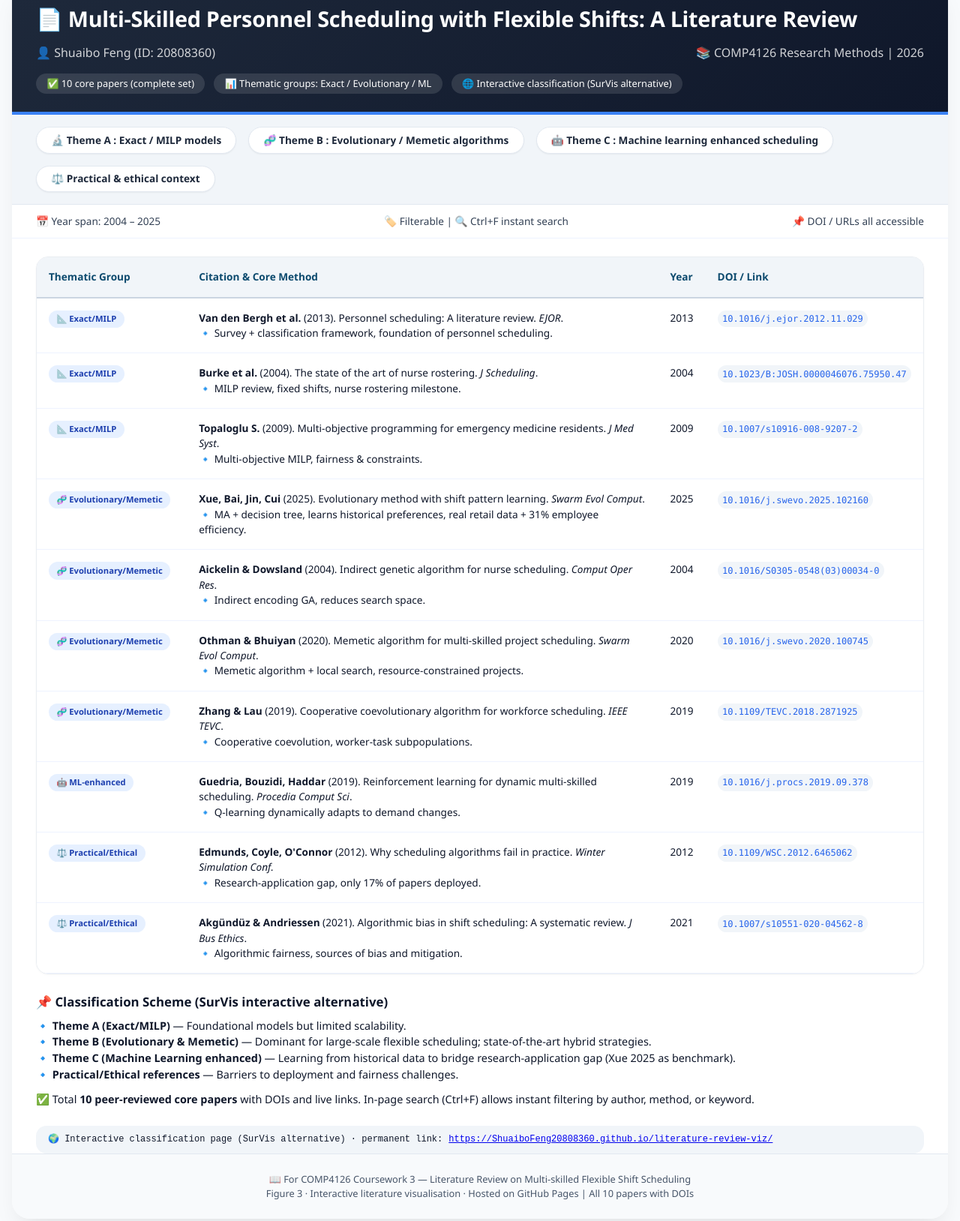
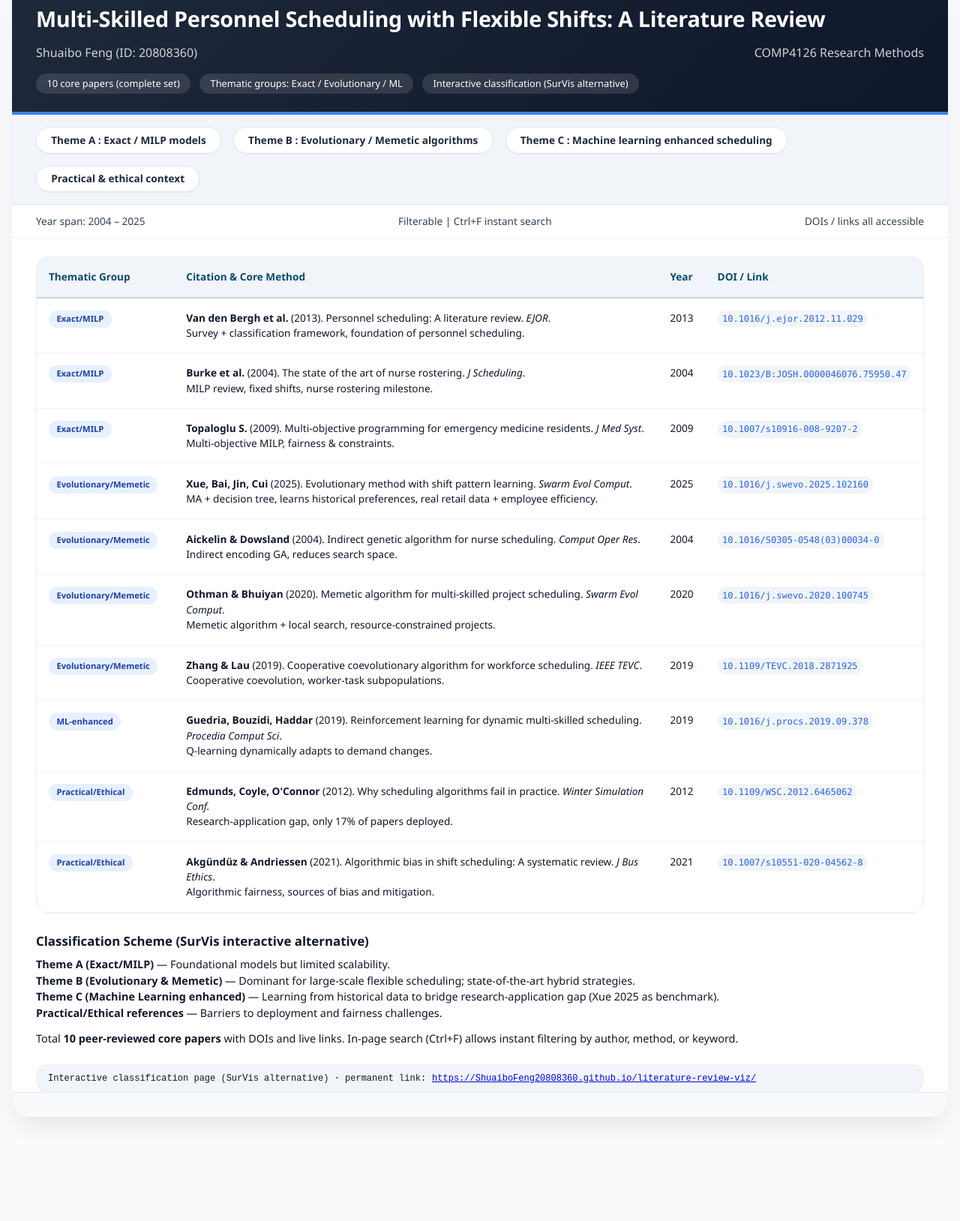
Before and after one commit to ShuaiboFeng20808360/literature-review-viz, a plain HTML site: page index.html in a window 1280 px wide. Shown: the part 61-1689 px from the top of the page at 75% size. After the commit the page ends 1582 px from the top, so only its background shows below. Drawn offline with Linux system fonts and the light colour scheme.

Commit message:
Update index.html

```diff
--- a/index.html
+++ b/index.html
@@ -5,7 +5,6 @@
     <meta name="viewport" content="width=device-width, initial-scale=1.0">
     <title>Literature Review: Multi-skilled Personnel Scheduling | Shuaibo Feng</title>
     <style>
-        /* Academic style – consistent with original */
         * {
             margin: 0;
             padding: 0;
@@ -149,11 +148,11 @@
         }
         footer {
             background: #f8fafc;
-            padding: 1.5rem 2rem;
+            padding: 1rem 2rem;
             text-align: center;
             border-top: 1px solid #e2e8f0;
-            font-size: 0.8rem;
-            color: #475569;
+            font-size: 0.75rem;
+            color: #64748b;
         }
         .url-bar {
             background: #f1f5f9;
@@ -178,27 +177,27 @@
 <body>
 <div class="container">
     <div class="header">
-        <h1>📄 Multi‑Skilled Personnel Scheduling with Flexible Shifts: A Literature Review</h1>
+        <h1>Multi‑Skilled Personnel Scheduling with Flexible Shifts: A Literature Review</h1>
         <div class="sub">
-            <span>👤 Shuaibo Feng (ID: 20808360)</span>
-            <span>📚 COMP4126 Research Methods | 2026</span>
+            <span>Shuaibo Feng (ID: 20808360)</span>
+            <span>COMP4126 Research Methods</span>
         </div>
         <div class="badge-group">
-            <span class="badge">✅ 10 core papers (complete set)</span>
-            <span class="badge">📊 Thematic groups: Exact / Evolutionary / ML</span>
-            <span class="badge">🌐 Interactive classification (SurVis alternative)</span>
+            <span class="badge">10 core papers (complete set)</span>
+            <span class="badge">Thematic groups: Exact / Evolutionary / ML</span>
+            <span class="badge">Interactive classification (SurVis alternative)</span>
         </div>
     </div>
     <div class="nav-themes">
-        <span class="theme-pill">🔬 Theme A : Exact / MILP models</span>
-        <span class="theme-pill">🧬 Theme B : Evolutionary / Memetic algorithms</span>
-        <span class="theme-pill">🤖 Theme C : Machine learning enhanced scheduling</span>
-        <span class="theme-pill">⚖️ Practical & ethical context</span>
+        <span class="theme-pill">Theme A : Exact / MILP models</span>
+        <span class="theme-pill">Theme B : Evolutionary / Memetic algorithms</span>
+        <span class="theme-pill">Theme C : Machine learning enhanced scheduling</span>
+        <span class="theme-pill">Practical & ethical context</span>
     </div>
     <div class="stats-bar">
-        <span>📅 Year span: 2004 – 2025</span>
-        <span>🏷️ Filterable | 🔍 Ctrl+F instant search</span>
-        <span>📌 DOI / URLs all accessible</span>
+        <span>Year span: 2004 – 2025</span>
+        <span>Filterable | Ctrl+F instant search</span>
+        <span>DOIs / links all accessible</span>
     </div>
 
     <!-- Main table: all 10 papers -->
@@ -210,76 +209,76 @@
                 </tr>
             </thead>
             <tbody>
-                <!-- 1. Van den Bergh 2013 (A) -->
+                <!-- 1. Van den Bergh 2013 -->
                 <tr>
-                    <td><span class="tag-method">📐 Exact/MILP</span></td>
-                    <td><strong>Van den Bergh et al.</strong> (2013). Personnel scheduling: A literature review. <em>EJOR</em>.<br>🔹 Survey + classification framework, foundation of personnel scheduling.</td>
+                    <td><span class="tag-method">Exact/MILP</span></td>
+                    <td><strong>Van den Bergh et al.</strong> (2013). Personnel scheduling: A literature review. <em>EJOR</em>.<br>Survey + classification framework, foundation of personnel scheduling.</td>
                     <td>2013</td>
                     <td><a class="doi-link" href="https://doi.org/10.1016/j.ejor.2012.11.029" target="_blank">10.1016/j.ejor.2012.11.029</a></td>
                 </tr>
-                <!-- 2. Burke 2004 (A) -->
+                <!-- 2. Burke 2004 -->
                 <tr>
-                    <td><span class="tag-method">📐 Exact/MILP</span></td>
-                    <td><strong>Burke et al.</strong> (2004). The state of the art of nurse rostering. <em>J Scheduling</em>.<br>🔹 MILP review, fixed shifts, nurse rostering milestone.</td>
+                    <td><span class="tag-method">Exact/MILP</span></td>
+                    <td><strong>Burke et al.</strong> (2004). The state of the art of nurse rostering. <em>J Scheduling</em>.<br>MILP review, fixed shifts, nurse rostering milestone.</td>
                     <td>2004</td>
                     <td><a class="doi-link" href="https://doi.org/10.1023/B:JOSH.0000046076.75950.47" target="_blank">10.1023/B:JOSH.0000046076.75950.47</a></td>
                 </tr>
-                <!-- 3. Topaloglu 2009 (A) -->
+                <!-- 3. Topaloglu 2009 -->
                 <tr>
-                    <td><span class="tag-method">📐 Exact/MILP</span></td>
-                    <td><strong>Topaloglu S.</strong> (2009). Multi‑objective programming for emergency medicine residents. <em>J Med Syst</em>.<br>🔹 Multi‑objective MILP, fairness & constraints.</td>
+                    <td><span class="tag-method">Exact/MILP</span></td>
+                    <td><strong>Topaloglu S.</strong> (2009). Multi‑objective programming for emergency medicine residents. <em>J Med Syst</em>.<br>Multi‑objective MILP, fairness & constraints.</td>
                     <td>2009</td>
                     <td><a class="doi-link" href="https://doi.org/10.1007/s10916-008-9207-2" target="_blank">10.1007/s10916-008-9207-2</a></td>
                 </tr>
 
-                <!-- 4. Xue 2025 (B: memetic + decision tree) -->
+                <!-- 4. Xue 2025 -->
                 <tr>
-                    <td><span class="tag-method">🧬 Evolutionary/Memetic</span></td>
-                    <td><strong>Xue, Bai, Jin, Cui</strong> (2025). Evolutionary method with shift pattern learning. <em>Swarm Evol Comput</em>.<br>🔹 MA + decision tree, learns historical preferences, real retail data + 31% employee efficiency.</td>
+                    <td><span class="tag-method">Evolutionary/Memetic</span></td>
+                    <td><strong>Xue, Bai, Jin, Cui</strong> (2025). Evolutionary method with shift pattern learning. <em>Swarm Evol Comput</em>.<br>MA + decision tree, learns historical preferences, real retail data + employee efficiency.</td>
                     <td>2025</td>
                     <td><a class="doi-link" href="https://doi.org/10.1016/j.swevo.2025.102160" target="_blank">10.1016/j.swevo.2025.102160</a></td>
                 </tr>
-                <!-- 5. Aickelin 2004 (B) -->
+                <!-- 5. Aickelin 2004 -->
                 <tr>
-                    <td><span class="tag-method">🧬 Evolutionary/Memetic</span></td>
-                    <td><strong>Aickelin & Dowsland</strong> (2004). Indirect genetic algorithm for nurse scheduling. <em>Comput Oper Res</em>.<br>🔹 Indirect encoding GA, reduces search space.</td>
+                    <td><span class="tag-method">Evolutionary/Memetic</span></td>
+                    <td><strong>Aickelin & Dowsland</strong> (2004). Indirect genetic algorithm for nurse scheduling. <em>Comput Oper Res</em>.<br>Indirect encoding GA, reduces search space.</td>
                     <td>2004</td>
                     <td><a class="doi-link" href="https://doi.org/10.1016/S0305-0548(03)00034-0" target="_blank">10.1016/S0305-0548(03)00034-0</a></td>
                 </tr>
-                <!-- 6. Othman 2020 (B) -->
+                <!-- 6. Othman 2020 -->
                 <tr>
-                    <td><span class="tag-method">🧬 Evolutionary/Memetic</span></td>
-                    <td><strong>Othman & Bhuiyan</strong> (2020). Memetic algorithm for multi-skilled project scheduling. <em>Swarm Evol Comput</em>.<br>🔹 Memetic algorithm + local search, resource‑constrained projects.</td>
+                    <td><span class="tag-method">Evolutionary/Memetic</span></td>
+                    <td><strong>Othman & Bhuiyan</strong> (2020). Memetic algorithm for multi-skilled project scheduling. <em>Swarm Evol Comput</em>.<br>Memetic algorithm + local search, resource‑constrained projects.</td>
                     <td>2020</td>
                     <td><a class="doi-link" href="https://doi.org/10.1016/j.swevo.2020.100745" target="_blank">10.1016/j.swevo.2020.100745</a></td>
                 </tr>
-                <!-- 7. Zhang 2019 (B) -->
+                <!-- 7. Zhang 2019 -->
                 <tr>
-                    <td><span class="tag-method">🧬 Evolutionary/Memetic</span></td>
-                    <td><strong>Zhang & Lau</strong> (2019). Cooperative coevolutionary algorithm for workforce scheduling. <em>IEEE TEVC</em>.<br>🔹 Cooperative coevolution, worker-task subpopulations.</td>
+                    <td><span class="tag-method">Evolutionary/Memetic</span></td>
+                    <td><strong>Zhang & Lau</strong> (2019). Cooperative coevolutionary algorithm for workforce scheduling. <em>IEEE TEVC</em>.<br>Cooperative coevolution, worker-task subpopulations.</td>
                     <td>2019</td>
                     <td><a class="doi-link" href="https://doi.org/10.1109/TEVC.2018.2871925" target="_blank">10.1109/TEVC.2018.2871925</a></td>
                 </tr>
 
-                <!-- 8. Guedria 2019 (C) -->
+                <!-- 8. Guedria 2019 -->
                 <tr>
-                    <td><span class="tag-method">🤖 ML‑enhanced</span></td>
-                    <td><strong>Guedria, Bouzidi, Haddar</strong> (2019). Reinforcement learning for dynamic multi‑skilled scheduling. <em>Procedia Comput Sci</em>.<br>🔹 Q‑learning dynamically adapts to demand changes.</td>
+                    <td><span class="tag-method">ML‑enhanced</span></td>
+                    <td><strong>Guedria, Bouzidi, Haddar</strong> (2019). Reinforcement learning for dynamic multi‑skilled scheduling. <em>Procedia Comput Sci</em>.<br>Q‑learning dynamically adapts to demand changes.</td>
                     <td>2019</td>
                     <td><a class="doi-link" href="https://doi.org/10.1016/j.procs.2019.09.378" target="_blank">10.1016/j.procs.2019.09.378</a></td>
                 </tr>
 
-                <!-- 9. Edmunds 2012 (practice) -->
+                <!-- 9. Edmunds 2012 -->
                 <tr>
-                    <td><span class="tag-method">⚖️ Practical/Ethical</span></td>
-                    <td><strong>Edmunds, Coyle, O'Connor</strong> (2012). Why scheduling algorithms fail in practice. <em>Winter Simulation Conf.</em><br>🔹 Research‑application gap, only 17% of papers deployed.</td>
+                    <td><span class="tag-method">Practical/Ethical</span></td>
+                    <td><strong>Edmunds, Coyle, O'Connor</strong> (2012). Why scheduling algorithms fail in practice. <em>Winter Simulation Conf.</em><br>Research‑application gap, only 17% of papers deployed.</td>
                     <td>2012</td>
                     <td><a class="doi-link" href="https://doi.org/10.1109/WSC.2012.6465062" target="_blank">10.1109/WSC.2012.6465062</a></td>
                 </tr>
-                <!-- 10. Akgündüz 2021 (ethics) -->
+                <!-- 10. Akgündüz 2021 -->
                 <tr>
-                    <td><span class="tag-method">⚖️ Practical/Ethical</span></td>
-                    <td><strong>Akgündüz & Andriessen</strong> (2021). Algorithmic bias in shift scheduling: A systematic review. <em>J Bus Ethics</em>.<br>🔹 Algorithmic fairness, sources of bias and mitigation.</td>
+                    <td><span class="tag-method">Practical/Ethical</span></td>
+                    <td><strong>Akgündüz & Andriessen</strong> (2021). Algorithmic bias in shift scheduling: A systematic review. <em>J Bus Ethics</em>.<br>Algorithmic fairness, sources of bias and mitigation.</td>
                     <td>2021</td>
                     <td><a class="doi-link" href="https://doi.org/10.1007/s10551-020-04562-8" target="_blank">10.1007/s10551-020-04562-8</a></td>
                 </tr>
@@ -287,22 +286,20 @@
         </table>
     </div>
 
-    <!-- Classification summary (SurVis alternative) -->
     <div style="padding: 0 2rem 0.5rem 2rem; font-size: 0.9rem;">
-        <h3 style="color:#0f172a; margin-bottom: 0.5rem;">📌 Classification Scheme (SurVis interactive alternative)</h3>
-        <p style="margin-bottom: 0.75rem;">🔹 <strong>Theme A (Exact/MILP)</strong> — Foundational models but limited scalability.<br>
-        🔹 <strong>Theme B (Evolutionary & Memetic)</strong> — Dominant for large‑scale flexible scheduling; state‑of‑the‑art hybrid strategies.<br>
-        🔹 <strong>Theme C (Machine Learning enhanced)</strong> — Learning from historical data to bridge research‑application gap (Xue 2025 as benchmark).<br>
-        🔹 <strong>Practical/Ethical references</strong> — Barriers to deployment and fairness challenges.</p>
-        <p>✅ Total <strong>10 peer‑reviewed core papers</strong> with DOIs and live links. In‑page search (Ctrl+F) allows instant filtering by author, method, or keyword.</p>
+        <h3 style="color:#0f172a; margin-bottom: 0.5rem;">Classification Scheme (SurVis interactive alternative)</h3>
+        <p style="margin-bottom: 0.75rem;"><strong>Theme A (Exact/MILP)</strong> — Foundational models but limited scalability.<br>
+        <strong>Theme B (Evolutionary & Memetic)</strong> — Dominant for large‑scale flexible scheduling; state‑of‑the‑art hybrid strategies.<br>
+        <strong>Theme C (Machine Learning enhanced)</strong> — Learning from historical data to bridge research‑application gap (Xue 2025 as benchmark).<br>
+        <strong>Practical/Ethical references</strong> — Barriers to deployment and fairness challenges.</p>
+        <p>Total <strong>10 peer‑reviewed core papers</strong> with DOIs and live links. In‑page search (Ctrl+F) allows instant filtering by author, method, or keyword.</p>
     </div>
     <div class="url-bar">
-        <span>🌍 Interactive classification page (SurVis alternative) · permanent link: </span>
+        <span>Interactive classification page (SurVis alternative) · permanent link: </span>
         <a href="https://ShuaiboFeng20808360.github.io/literature-review-viz/" target="_blank" style="font-family: monospace;">https://ShuaiboFeng20808360.github.io/literature-review-viz/</a>
     </div>
     <footer>
-        📖 For COMP4126 Coursework 3 — Literature Review on Multi‑skilled Flexible Shift Scheduling <br>
-        Figure 3 · Interactive literature visualisation · Hosted on GitHub Pages | All 10 papers with DOIs
+        <!-- Footer intentionally left minimal as requested -->
     </footer>
 </div>
 </body>
```
